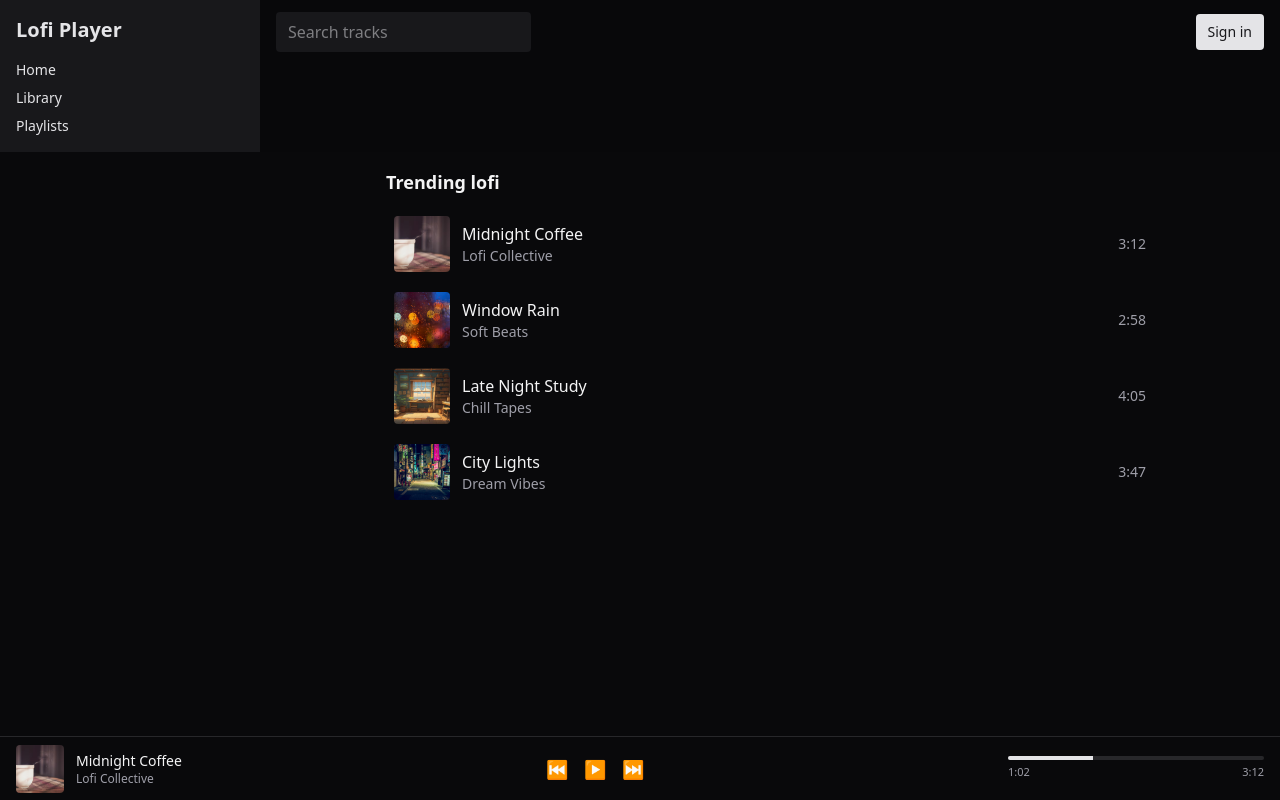
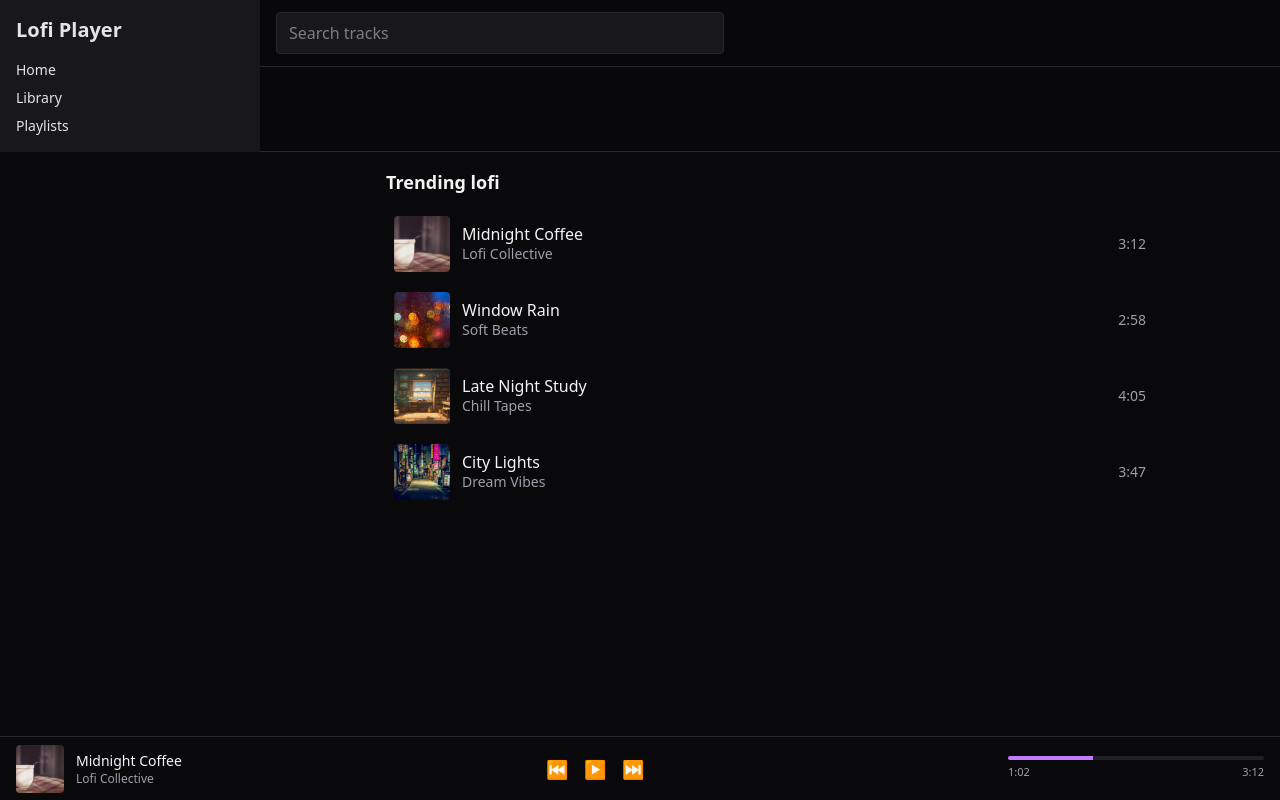
Before and after one commit to jose260390/AppMusicReact, a React (Vite) app: page / in a window 1280 px wide. Built offline with nearby package versions, Linux system fonts and the light colour scheme.

Commit message:
chore(ui): remove Sign in button and fix duplicated section title

```diff
--- a/src/App.jsx
+++ b/src/App.jsx
@@ -1,3 +1,4 @@
+// src/App.jsx
 import { useState } from 'react';
 import Sidebar from './components/AppShell/Sidebar.jsx';
 import Header from './components/AppShell/Header.jsx';
@@ -8,16 +9,15 @@ export default function App() {
   const [mobileMenuOpen, setMobileMenuOpen] = useState(false);
 
   return (
-    <div className="h-dvh grid grid-rows-[auto_1fr_auto] md:grid-cols-[260px_1fr] md:grid-rows-[auto_1fr] bg-zinc-950 text-zinc-100">
-      {/* Sidebar mobile */}
-      {/* Sidebar mobile */}
+    <div className="h-dvh bg-zinc-950 text-zinc-100 grid grid-rows-[auto_1fr_auto] md:grid-cols-[260px_1fr] md:grid-rows-[auto_1fr]">
+      {/* Sidebar mobile (overlay) */}
       {mobileMenuOpen && (
         <div
           className="fixed inset-0 z-50 bg-black/50 md:hidden"
           onClick={() => setMobileMenuOpen(false)}
         >
           <div
-            className="absolute top-0 left-0 w-64 h-full bg-zinc-900 p-4 transform transition-transform duration-300 ease-in-out translate-x-0"
+            className="absolute top-0 left-0 w-64 h-full bg-zinc-900 p-4 transform transition-transform duration-300 ease-in-out"
             onClick={(e) => e.stopPropagation()}
           >
             <Sidebar />
@@ -31,16 +31,19 @@ export default function App() {
       </aside>
 
       {/* Header */}
-      <header className="col-start-1 md:col-start-2 sticky top-0 z-10 bg-zinc-950/70 backdrop-blur">
+      <header className="col-start-1 md:col-start-2 sticky top-0 z-10 bg-zinc-950/70 backdrop-blur border-b border-zinc-800">
         <Header onMenuClick={() => setMobileMenuOpen(true)} />
       </header>
 
-      {/* Main */}
+      {/* Main content */}
       <main className="p-4 md:col-start-2">
-        <TrackList />
+        <section className="max-w-3xl mx-auto">
+          <h2 className="text-lg font-semibold mb-3">Trending lofi</h2>
+          <TrackList />
+        </section>
       </main>
 
-      {/* Player */}
+      {/* Player (sticky bottom on mobile, full width on desktop) */}
       <footer className="md:col-span-2 sticky bottom-0">
         <PlayerBar />
       </footer>
--- a/src/components/AppShell/Header.jsx
+++ b/src/components/AppShell/Header.jsx
@@ -1,19 +1,22 @@
 export default function Header({ onMenuClick }) {
   return (
-    <div className="flex items-center justify-between px-4 py-3">
-      <div className="flex items-center gap-3">
-        {/* Botón hamburguesa solo en mobile */}
-        <button className="md:hidden text-2xl" onClick={onMenuClick}>
+    <div className="flex items-center justify-between px-4 py-3 border-b border-zinc-800">
+      <div className="flex items-center gap-3 w-full">
+        {/* Mobile menu */}
+        <button
+          className="md:hidden text-2xl p-2 -m-2 rounded hover:bg-zinc-900 focus:outline-none focus:ring-2 focus:ring-purple-500/30"
+          onClick={onMenuClick}
+          aria-label="Open menu"
+        >
           ☰
         </button>
+
         <input
           placeholder="Search tracks"
-          className="w-full max-w-md bg-zinc-900 text-zinc-200 rounded px-3 py-2 outline-none"
+          className="w-full max-w-md bg-zinc-900 text-zinc-200 rounded px-3 py-2 outline-none border border-zinc-800 focus:border-purple-500 focus:ring-2 focus:ring-purple-500/30"
         />
       </div>
-      <button className="ml-3 text-sm px-3 py-2 rounded bg-zinc-200 text-zinc-900">
-        Sign in
-      </button>
+      {/* (Sign in removed) */}
     </div>
   );
 }
--- a/src/components/Player/PlayerBar.jsx
+++ b/src/components/Player/PlayerBar.jsx
@@ -20,10 +20,8 @@ export default function PlayerBar() {
         {['⏮', '▶', '⏭'].map((icon, i) => (
           <button
             key={i}
-            className="transition-transform duration-150 hover:scale-110 hover:text-purple-400 focus:outline-none focus:scale-110 active:scale-95"
-            aria-label={
-              icon === '▶' ? 'Play/Pause' : icon === '⏮' ? 'Previous' : 'Next'
-            }
+            className="rounded transition-transform duration-150 hover:scale-110 hover:text-purple-400 focus:outline-none focus:ring-2 focus:ring-purple-500/30 active:scale-95"
+            aria-label={icon === '▶' ? 'Play/Pause' : icon === '⏮' ? 'Previous' : 'Next'}
           >
             {icon}
           </button>
@@ -32,16 +30,16 @@ export default function PlayerBar() {
 
       {/* Right: progress (hidden on mobile) */}
       <div className="w-64 hidden md:block">
-        <div className="h-1 bg-zinc-800 rounded overflow-hidden">
+        <div className="h-1 bg-zinc-800/80 rounded overflow-hidden">
           <div
-            className="h-full w-1/3 bg-zinc-200 transition-all duration-300"
+            className="h-full w-1/3 bg-purple-400 transition-all duration-300"
             role="progressbar"
             aria-valuemin="0"
             aria-valuemax="100"
             aria-valuenow={33}
           />
         </div>
-        <div className="mt-1 flex justify-between text-[11px] text-zinc-400">
+        <div className="mt-1 flex justify-between text-[11px] text-zinc-400 tabular-nums">
           <span>1:02</span>
           <span>3:12</span>
         </div>
--- a/src/components/Track/TrackCard.jsx
+++ b/src/components/Track/TrackCard.jsx
@@ -1,12 +1,12 @@
 export default function TrackCard({ cover, title, artist, duration }) {
   return (
-    <div className="grid grid-cols-[56px_1fr_auto] gap-3 items-center p-2 rounded transition-all duration-200 ease-in-out hover:bg-zinc-900 hover:scale-[1.02]">
+    <div className="grid grid-cols-[56px_1fr_auto] gap-3 items-center p-2 rounded transition-all duration-200 ease-in-out hover:bg-zinc-900">
       <img src={cover} alt={title} className="h-14 w-14 rounded object-cover" />
       <div className="min-w-0">
-        <p className="truncate font-medium">{title}</p>
-        <p className="truncate text-sm text-zinc-400">{artist}</p>
+        <p className="truncate font-medium leading-5">{title}</p>
+        <p className="truncate text-sm text-zinc-400 leading-5">{artist}</p>
       </div>
-      <span className="text-sm text-zinc-400">{duration}</span>
+      <span className="text-sm text-zinc-400 tabular-nums">{duration}</span>
     </div>
   );
 }
--- a/src/components/Track/TrackList.jsx
+++ b/src/components/Track/TrackList.jsx
@@ -3,8 +3,6 @@ import { tracks } from '../../data/tracks.js';
 
 export default function TrackList() {
   return (
-    <section className="max-w-3xl mx-auto">
-      <h2 className="text-lg font-semibold mb-3">Trending lofi</h2>
     <div className="space-y-1">
       {tracks.map((t) => (
         <TrackCard
@@ -16,6 +14,5 @@ export default function TrackList() {
         />
       ))}
     </div>
-    </section>
   );
 }
```
Lines whose indentation alone changed are shown as unchanged.
